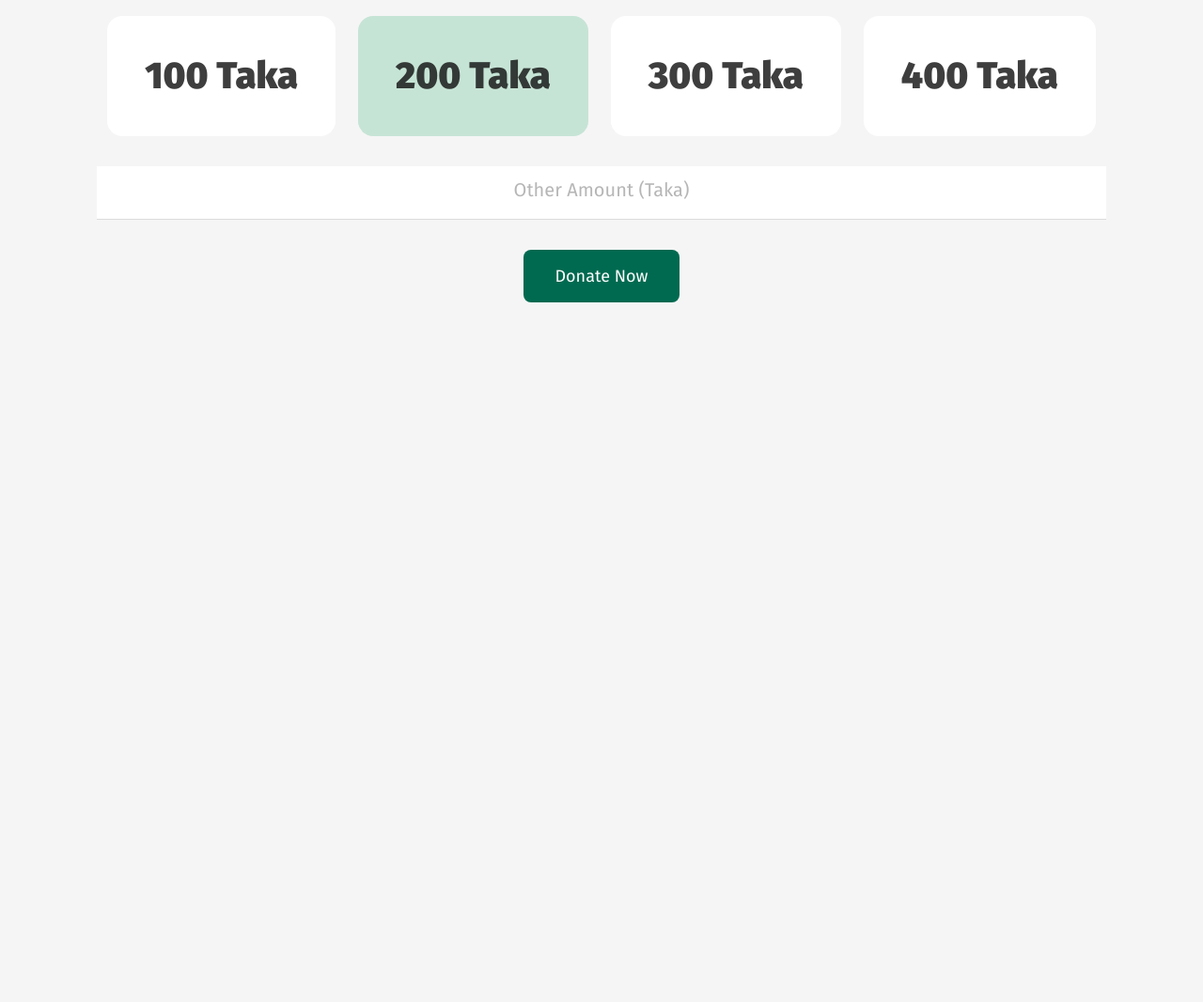
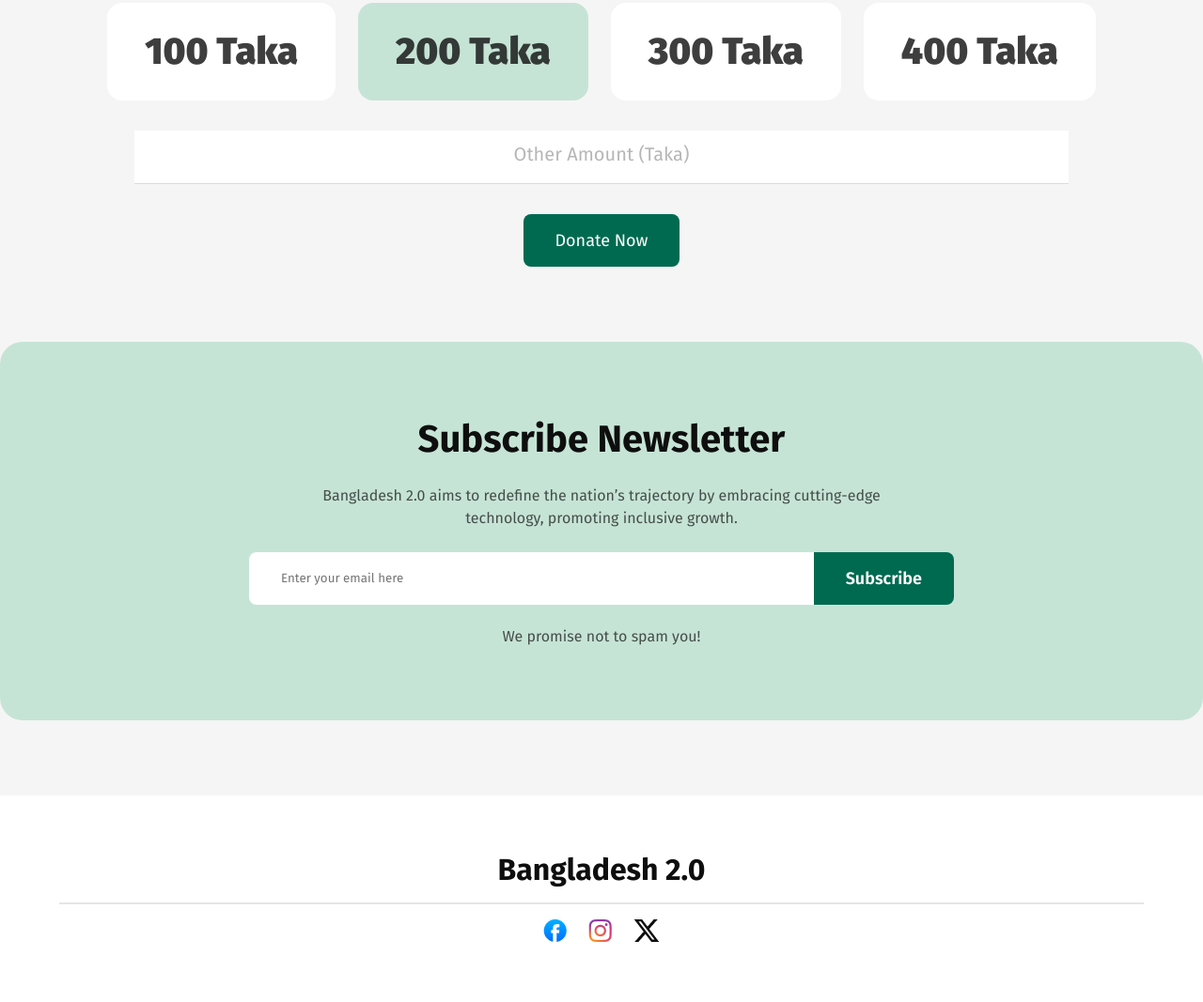
Before and after one commit to nabila-nowshin/Bangladesh-2.0, a plain HTML site: page index.html in a window 1280 px wide. Shown: the part 3170-4237 px from the top of the page at 94% size. Before the commit the page ends 3572 px from the top, so only its background shows below. Drawn offline with Linux system fonts and the light colour scheme.

Commit message:
footer added

```diff
--- a/index.html
+++ b/index.html
@@ -127,10 +127,32 @@
                 <div class="donate-card-items">300 Taka</div>
                 <div class="donate-card-items">400 Taka</div>
             </div>
-            <input type="text" placeholder="Other Amount (Taka)" class="donate-input">
+            <div class="donate-input">
+                <input type="text" placeholder="Other Amount (Taka)">
+            </div>
             <button class="primary-btn">Donate Now</button>
         </section>
-        <section class="subscribe"></section>
+        <section class="news-letter">
+            <h2 class="section-title2">Subscribe Newsletter</h2>
+            <p class="section-description newsletter-description">Bangladesh 2.0 aims to redefine the nation’s trajectory by embracing cutting-edge technology, promoting inclusive growth.</p>
+            <div class="subscribe">
+                <input type="text" name="" id="" placeholder="Enter your email here">
+                <button class="subscribe-btn">Subscribe</button>
+            </div>
+            <p class="section-description">We promise not to spam you!</p>
+        </section>
     </main>
+    <div class="footer-container">
+        <footer class="footer">
+            <footer-header>Bangladesh 2.0</footer-header>
+            <hr>
+            <div class="footer-images">
+                <a href=""><img src="images/facebook.png" alt=""></a>
+                <a href=""><img src="images/instagram.png" alt=""></a>
+                <a href=""><img src="images/x.png" alt=""></a>
+            </div>
+        </footer>
+    </div>
+
 </body>
 </html>
--- a/styles/style.css
+++ b/styles/style.css
@@ -97,16 +97,21 @@
     width: 1280px;
     margin: 0 auto;
     background-color: #F5F5F5;
+    position: relative;
 }
+
 
 section{
   margin-bottom: 80px;
 }
 
-.section-title{
-    font-size: 40px;
-    color: rgba(14,14,14,1);
-    margin-bottom: 24px;
+.section-title2{
+  margin-bottom: 24px;
+}
+.section-title,.section-title2{
+  font-size: 40px;
+  color: rgba(14,14,14,1);
+  margin-bottom: 24px;
 }
 .section-description,.vision-description{
     font-size: 16px;
@@ -140,7 +145,6 @@
 }
 
 /* navbar done */
-
 .banner{
     margin:20px 0px;
     background-color:#C6E4D6;
@@ -284,6 +288,8 @@
   flex-direction: column;
   justify-content: center;
   align-items: center;
+  text-align: center;
+  line-height: 24px;
 }
 
 .donate-cards{
@@ -311,23 +317,107 @@
 }
 
 .donate-input{
-  display: block;
   width: 90%;
 }
 
-input{
+.donate-input input{
   display: block;
-  width: 90%;
+  width: 100%;
   padding: 20px 40px;
   border: none;
   border-bottom: 1px solid rgba(14, 14, 14, .15);
   margin-bottom: 32px;
-
+  box-sizing: border-box;
 
 }
 
-input::placeholder{
+.donate-input input::placeholder{
   font-size: 20px;
   color: rgba(14,14,14,.3);
   text-align: center;
 }
+
+.news-letter{
+  background-color: #C6E4D6;
+  border-radius: 24px;
+  padding: 80px 265px;
+  display: flex;
+  flex-direction: column;
+  align-items: center;
+  text-align: center;
+}
+
+.newsletter-description{
+  max-width: 622px;
+  line-height: 24px;
+  margin-bottom: 24px;
+}
+.subscribe{
+  display: flex;
+  width: 750px;
+  margin-bottom: 24px;
+}
+.subscribe input{
+   border: none;
+   padding: 18px 40px;
+   border-radius: 8px 0px 0px 8px;
+   flex: 1;
+   padding: 17px 34px;
+   color: rgba(14, 14, 14, .15);
+}
+
+.subscribe-btn{
+  border: none;
+  border-radius: 0px 8px 8px  0px;
+  font-size: 18px;
+  font-weight: 600;
+  padding: 17px 34px;
+  background-color: #006A50;
+  color: #FFFFFF;
+}
+
+.subscribe-btn:hover{
+  background-color: #E8F6F2;
+  color: #006A50;
+  border: 1px solid #006A50;
+  transition: background-color 0.3s ease, color 0.3s ease, border-color 0.3s ease;
+}
+
+.footer-container {
+  width: 100vw;
+  background-color: white;
+  padding: 20px 0;
+  position: relative;
+  left: 50%;
+  margin-left: -50vw;
+}
+
+
+.footer {
+  width: 1280px;
+  margin: 0 auto;
+  padding: 40px 0;
+  text-align: center;
+  display: flex;
+  flex-direction: column;
+  align-items: center;
+}
+
+footer-header{
+  font-size: 32px;
+  font-weight: 700;
+  color: rgba(14,14,14,1);
+}
+
+footer hr{
+  margin: 16px 0;
+  border: none;
+  width: 90%;
+  border: 1px solid rgba(0, 0, 0, 0.1);
+}
+
+.footer-images{
+  display: flex;
+  gap: 23px;
+  justify-content: center;
+}
```
